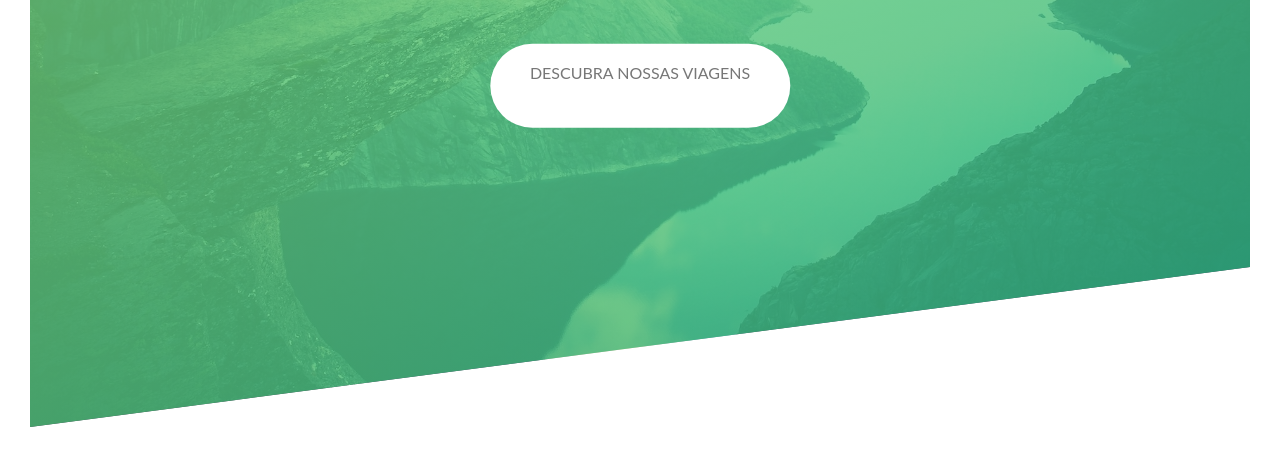
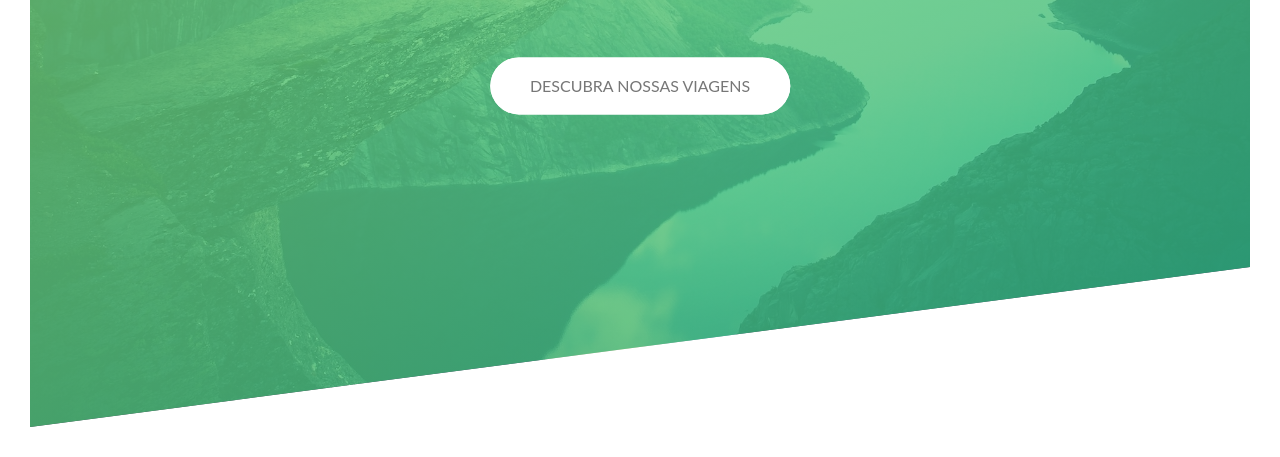
Before and after one commit to codingscode/Curso_CSS, a plain HTML site: page trab_001/do_001/index.html in a window 1280 px wide. Shown: the part 363-820 px from the top of the page. Drawn offline with Linux system fonts and the light colour scheme.

Commit message:
parte 28

```diff
--- a/trab_001/do_001/css/style.css
+++ b/trab_001/do_001/css/style.css
@@ -130,6 +130,7 @@ body {
     display: inline-block;
     border-radius: 100px;
     transition: all .5s;
+    position: relative;
 
 }
 
@@ -155,8 +156,16 @@ body {
     height: 100%;
     width: 100%;
     border-radius: 100px;
+    position: absolute;
+    top: 0;
+    left: 0;
+    z-index: -1;
 }
 
 .botao-branco::after {
     background-color: #fff;
 }
+
+.botao:hover::after {
+    transform: scale(2);
+}
```
